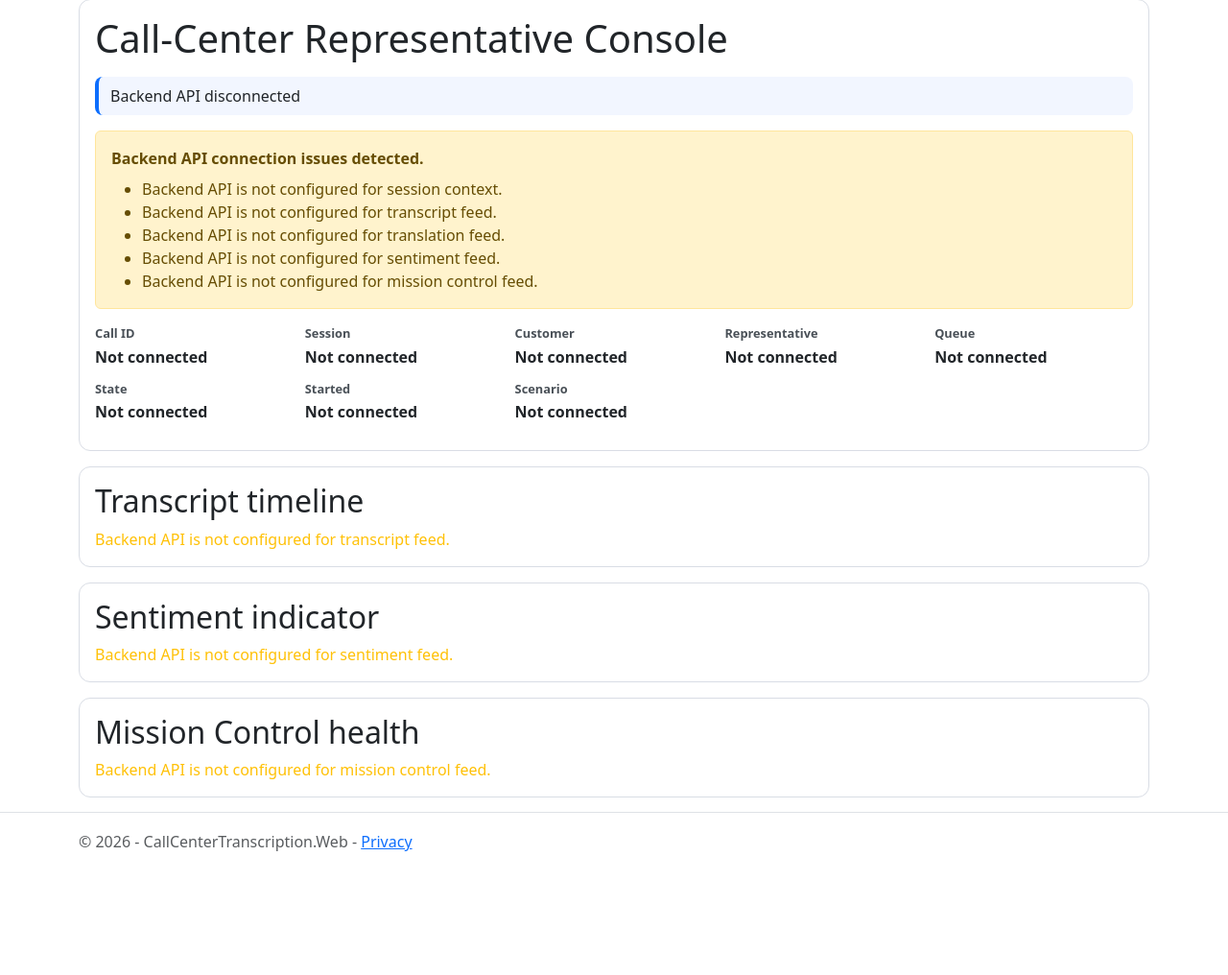
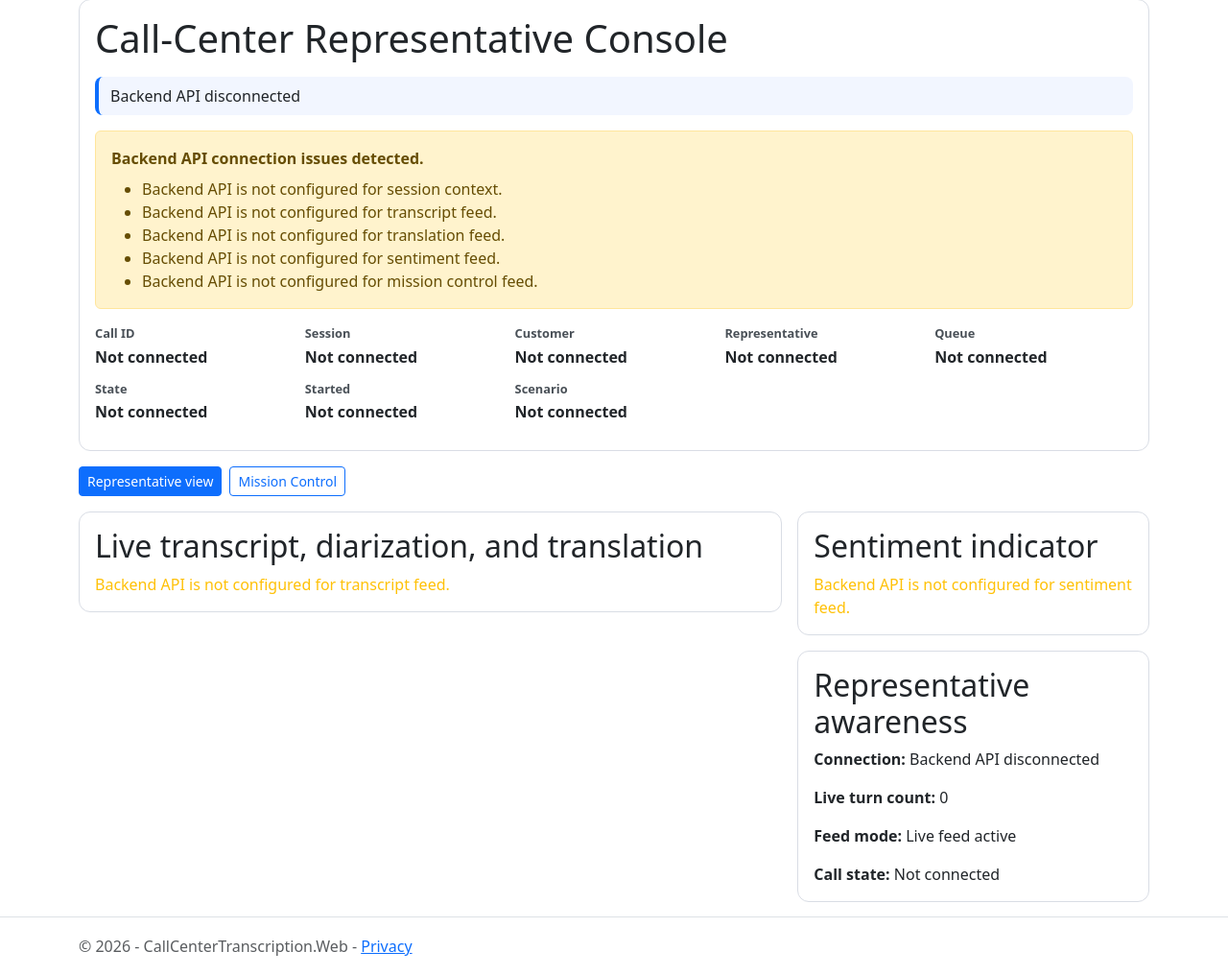
Before and after one commit to jasonfarrell-msft/call-center-transcribe-poc, an ASP.NET Core app: page / in a window 1280 px wide. Shown: the part 74-1090 px from the top of the page at 96% size. Before the commit the page ends 961 px from the top, so only its background shows below. Run offline with ASP.NET Core 8, Linux system fonts and the light colour scheme; style sheets or scripts are compiled from the project's sources; some libraries are stand-ins or nearby versions.

Commit message:
Redesign representative console into column layout

```diff
--- a/src/CallCenterTranscription.Web/Pages/Index.cshtml
+++ b/src/CallCenterTranscription.Web/Pages/Index.cshtml
@@ -62,8 +62,29 @@
         }
     </section>
 
-    <section class="card-shell" aria-labelledby="transcript-heading">
-        <h2 id="transcript-heading">Transcript timeline</h2>
+    <nav class="console-nav" aria-label="Console sections">
+        <button type="button"
+                class="btn btn-primary btn-sm"
+                data-console-nav-toggle="true"
+                data-console-nav-target="representative-view"
+                aria-controls="representative-view"
+                aria-pressed="true">
+            Representative view
+        </button>
+        <button type="button"
+                class="btn btn-outline-primary btn-sm"
+                data-console-nav-toggle="true"
+                data-console-nav-target="mission-control-view"
+                aria-controls="mission-control-view"
+                aria-pressed="false">
+            Mission Control
+        </button>
+    </nav>
+
+    <section id="representative-view" class="console-view" data-console-nav-view="true">
+        <div class="console-columns">
+            <section class="card-shell console-main-column" aria-labelledby="transcript-heading">
+                <h2 id="transcript-heading">Live transcript, diarization, and translation</h2>
                 @if (!string.IsNullOrWhiteSpace(Model.TranscriptWarning))
                 {
                     <p class="mb-0 text-warning">@Model.TranscriptWarning</p>
@@ -144,6 +165,7 @@
                 }
             </section>
 
+            <aside class="console-side-column">
                 <section class="card-shell" aria-labelledby="sentiment-heading">
                     <h2 id="sentiment-heading">Sentiment indicator</h2>
                     @if (!string.IsNullOrWhiteSpace(Model.SentimentWarning))
@@ -169,6 +191,18 @@
                     }
                 </section>
 
+                <section class="card-shell" aria-labelledby="awareness-heading">
+                    <h2 id="awareness-heading">Representative awareness</h2>
+                    <p><strong>Connection:</strong> @Model.ConnectionSummary</p>
+                    <p><strong>Live turn count:</strong> @Model.TranscriptTimeline.Count</p>
+                    <p><strong>Feed mode:</strong> @(Model.CurrentSession.IsMockFeedActive ? "Mock feed active" : "Live feed active")</p>
+                    <p class="mb-0"><strong>Call state:</strong> @(hasSession ? IndexModel.ToDisplayLabel(Model.CurrentSession.Call.State) : "Not connected")</p>
+                </section>
+            </aside>
+        </div>
+    </section>
+
+    <section id="mission-control-view" class="console-view" data-console-nav-view="true" hidden>
         <section class="card-shell" aria-labelledby="mission-control-heading">
             <h2 id="mission-control-heading">Mission Control health</h2>
             @if (!string.IsNullOrWhiteSpace(Model.MissionControlWarning))
@@ -209,4 +243,5 @@
                 }
             }
         </section>
+    </section>
 </div>
--- a/src/CallCenterTranscription.Web/wwwroot/css/site.css
+++ b/src/CallCenterTranscription.Web/wwwroot/css/site.css
@@ -33,6 +33,39 @@ body {
 .rep-console {
   display: grid;
   gap: 1rem;
+}
+
+.console-nav {
+  display: flex;
+  gap: 0.5rem;
+  flex-wrap: wrap;
+}
+
+.console-view {
+  display: grid;
+  gap: 1rem;
+}
+
+.console-columns {
+  display: grid;
+  gap: 1rem;
+}
+
+@media (min-width: 992px) {
+  .console-columns {
+    grid-template-columns: minmax(0, 2fr) minmax(260px, 1fr);
+    align-items: start;
+  }
+}
+
+.console-main-column {
+  min-width: 0;
+}
+
+.console-side-column {
+  display: grid;
+  gap: 1rem;
+  align-content: start;
 }
 
 .card-shell {
--- a/src/CallCenterTranscription.Web/wwwroot/js/site.js
+++ b/src/CallCenterTranscription.Web/wwwroot/js/site.js
@@ -27,3 +27,36 @@ document.querySelectorAll("[data-translation-toggle='true']").forEach((button) =
         }
     });
 });
+
+const consoleNavButtons = Array.from(document.querySelectorAll("[data-console-nav-toggle='true']"));
+const consoleNavViews = Array.from(document.querySelectorAll("[data-console-nav-view='true']"));
+
+if (consoleNavButtons.length > 0 && consoleNavViews.length > 0) {
+    const setActiveView = (targetId) => {
+        consoleNavViews.forEach((view) => {
+            if (view.id === targetId) {
+                view.removeAttribute("hidden");
+            } else {
+                view.setAttribute("hidden", "");
+            }
+        });
+
+        consoleNavButtons.forEach((button) => {
+            const isActive = button.getAttribute("data-console-nav-target") === targetId;
+            button.setAttribute("aria-pressed", isActive ? "true" : "false");
+            button.classList.toggle("btn-primary", isActive);
+            button.classList.toggle("btn-outline-primary", !isActive);
+        });
+    };
+
+    consoleNavButtons.forEach((button) => {
+        button.addEventListener("click", () => {
+            const targetId = button.getAttribute("data-console-nav-target");
+            if (!targetId) {
+                return;
+            }
+
+            setActiveView(targetId);
+        });
+    });
+}
```
Lines whose indentation alone changed are shown as unchanged.
